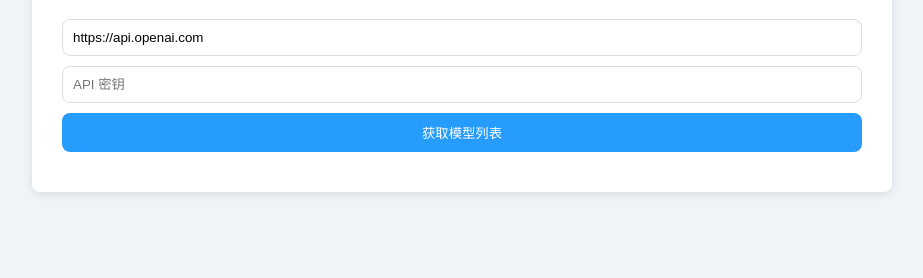
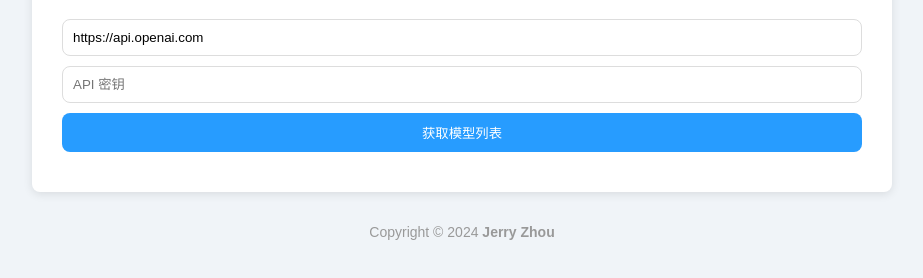
Before and after one commit to YangguangZhou/GetModels, a plain HTML site: page index.html in a window 1280 px wide. Shown: the part 120-398 px from the top of the page, without its empty margins (178-1101 px from the left). Drawn offline with Linux system fonts and the light colour scheme.

Commit message:
Update index.html

```diff
--- a/index.html
+++ b/index.html
@@ -135,6 +135,24 @@
                 opacity: 1;
             }
         }
+
+        .copyright {
+            text-align: center;
+            margin: 2rem 0 1rem 0;
+            color: #999;
+            font-size: 14px;
+        }
+
+        .copyright a {
+            text-decoration: none;
+            font-weight: bold;
+            color: var(--primary-color);
+            transition: opacity 0.2s;
+        }
+
+        .copyright a:hover {
+            opacity: 0.7;
+        }
     </style>
 </head>
 
@@ -147,6 +165,10 @@
         <div id="loader" class="loader"></div>
         <div id="result"></div>
         <div id="all-models"></div>
+    </div>
+    <div class="copyright">
+        Copyright &copy; 2024
+        <a href="https://jerryz.com.cn" target="_blank">Jerry Zhou</a>
     </div>
     <div id="copy-notification">已复制到剪贴板</div>
 
```
